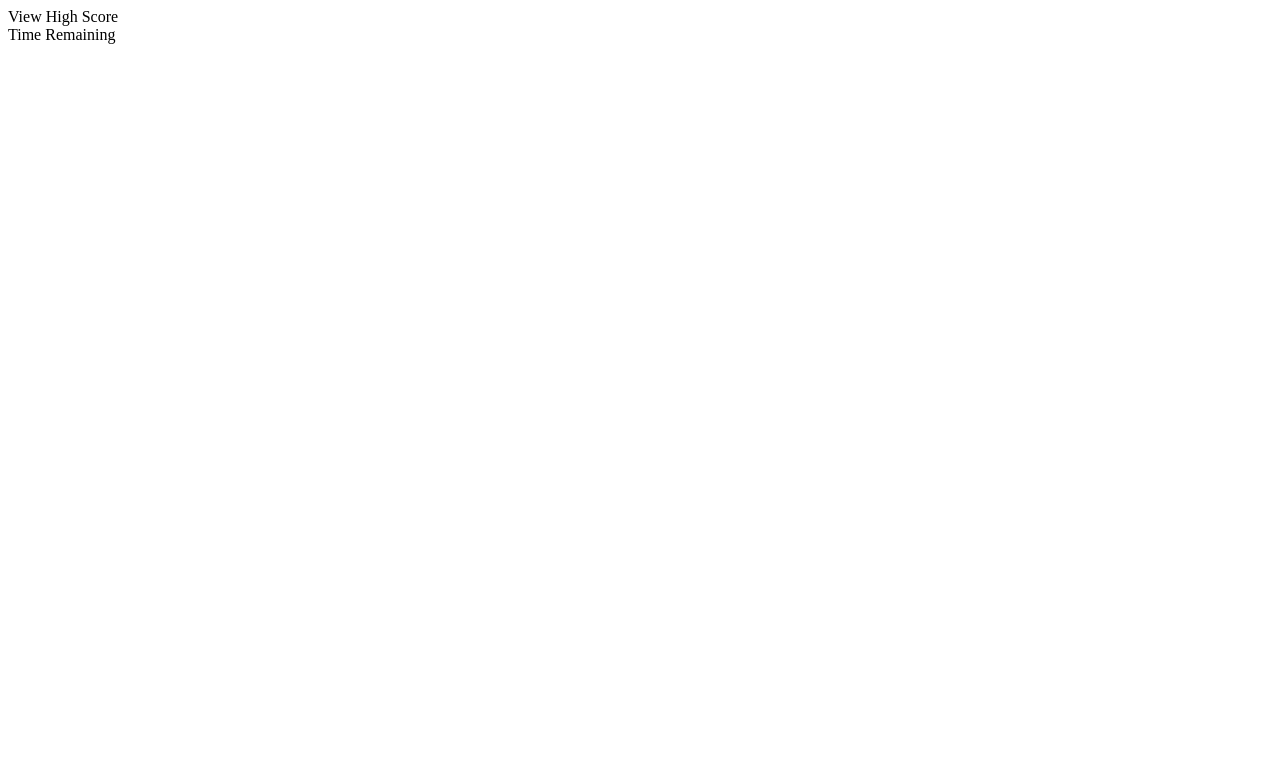
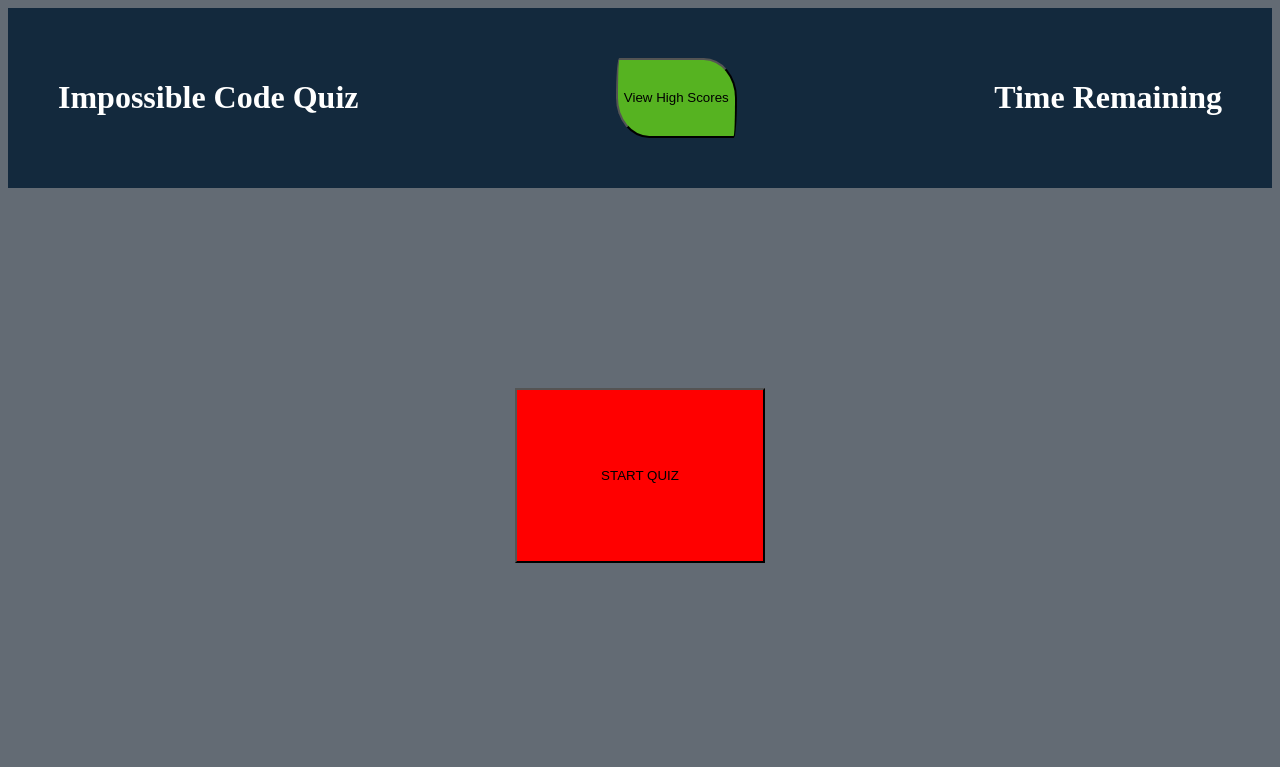
Before and after one commit to tnewnum/pop-quiz, a plain HTML site: page index.html in a window 1280 px wide. Drawn offline with Linux system fonts and the light colour scheme.

Commit message:
basic HTML

```diff
--- a/index.html
+++ b/index.html
@@ -1,24 +1,24 @@
 <!DOCTYPE html>
 <html lang="en">
+
     <head>
+        <title>Impossible Quiz</title>
         <meta charset="UTF-8">
         <meta http-equiv="X-UA-Compatible" content="IE=edge">
         <meta name="viewport" content="width=device-width, initial-scale=1.0">
-    <title>Impossible Quiz</title>
+        <link rel="stylesheet" href="./style.css">
     </head>
 
     <body>
-
-    <header class="header">
-        <div>View High Score</div>
-        <div>Time Remaining</div>
+        <header class="main-header">
+            <h1>Impossible Code Quiz</h1>
+                <button>View High Scores</button>
+            <h1>Time Remaining</h1>
         </header>
 
-    <section class="quiz">
-
-    </section>
-
-
+        <main class="quiz-box">
+            <button>START QUIZ</button>
+        </main>
     </body>
 
 
--- a/style.css
+++ b/style.css
@@ -0,0 +1,43 @@
+* {
+    box-sizing: border-box;
+}
+
+body {
+    background-color: #636b74;
+    height: 100vh;
+
+}
+
+
+.main-header {
+    display: flex;
+    flex-wrap: wrap;
+    justify-content: space-between;
+    padding: 50px;
+    background-color: #13293d;
+    color: #fff;
+    vertical-align: baseline;
+    height: auto;
+}
+
+.main-header button {
+    background-color: #56b321;
+    border-radius: 10px 100px / 120px;
+
+}
+.quiz-box {
+    height: 200px;
+    display: flex;
+    align-items: center;
+    justify-content: center;
+    vertical-align: bottom;
+    height: 6in;
+}
+
+.quiz-box button {
+    background-color:red;
+    height: 175px;
+    width: 250px;
+    vertical-align: bottom;
+
+}
```
Also changed, not shown: script.js (+7 -0 lines). Lines whose indentation alone changed are shown as unchanged.
